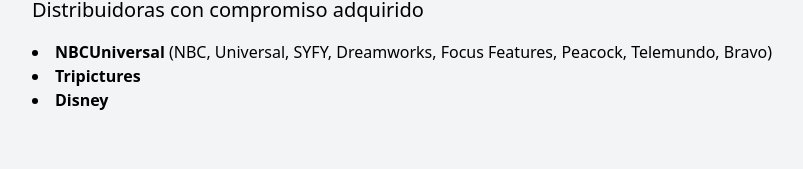
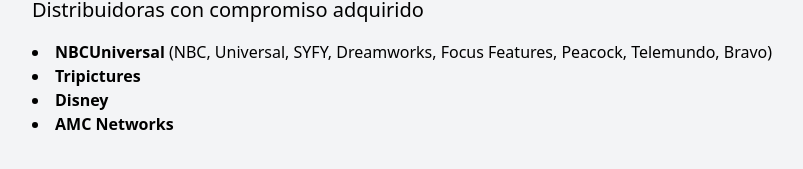
Before and after one commit to mutsuda/pasave.github.io, a Jekyll site: the page built from oklist.md, in a window 1280 px wide. Shown: the part 400-569 px from the top of the page, without its empty margins (160-963 px from the left). Built offline with Jekyll 4.4.1, drawn with Linux system fonts in a browser that asks for light colours.

Commit message:
added AMC International

```diff
--- a/oklist.md
+++ b/oklist.md
@@ -27,4 +27,5 @@
 	<li><span class="font-bold">NBCUniversal</span> (NBC, Universal, SYFY, Dreamworks, Focus Features, Peacock, Telemundo, Bravo)</li>
 	<li class="font-bold">Tripictures</li>
 	<li class="font-bold">Disney</li>
+	<li class="font-bold">AMC Networks</li>
 </ul>
```
